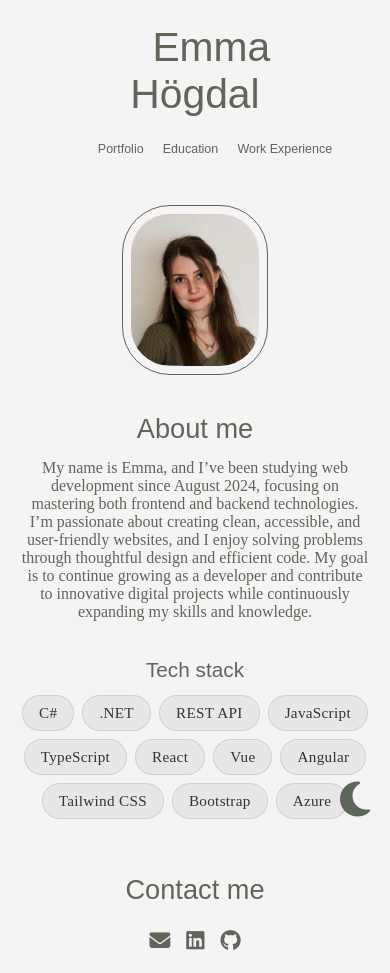
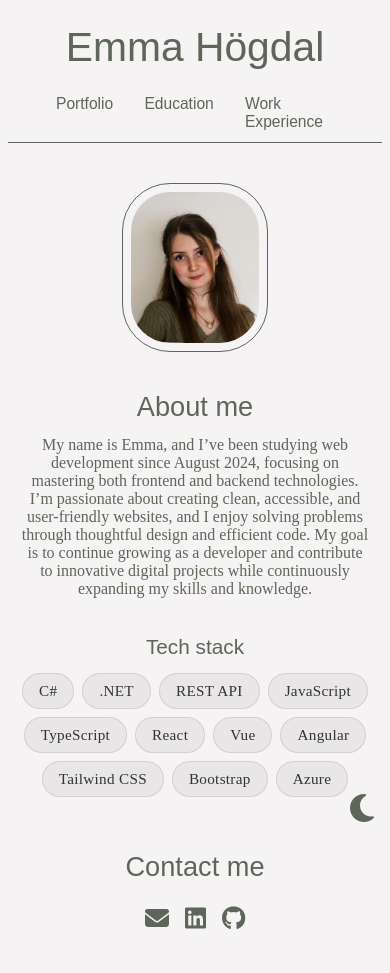
Before and after one commit to Dilemma98/emmahogdal, a React (Vite) app in the folder Frontend/: page /#/ in a window 390 px wide. Built offline with nearby package versions, Linux system fonts and the light colour scheme; a web font is replaced by a local one.

Commit message:
minor changes

```diff
--- a/Frontend/src/stylesheets/header.css
+++ b/Frontend/src/stylesheets/header.css
@@ -48,6 +48,10 @@ body.darkMode header{
     border-bottom: 1px solid white;
 }
 
+body.lightMode header{
+    border-bottom: 1px solid #4e5648e6;
+}
+
 @media screen and (max-width: 800px) {
     header{
         display: flex;
@@ -59,9 +63,15 @@ body.darkMode header{
         text-align: center;
     }
 
+    header a {
+        margin: 0 !important;
+    }
+
     .navBar ul{
-        gap: 2em;
-        font-size: 0.6em;
+        gap: 3em;
+        padding: 0em;
+        width: 100%;
+        font-size: 0.65em;
         margin-top: 0.8em;
         margin-left: auto;
         margin-right: auto;
--- a/Frontend/src/stylesheets/mainpart.css
+++ b/Frontend/src/stylesheets/mainpart.css
@@ -167,11 +167,12 @@ body:not(.darkMode) .tech-bubbles span:hover {
   }
 
   a {
-    font-size: 1.3em;
+    font-size: 1.5em;
   }
 
   .contactMe {
     margin-top: 3em;
+    margin-bottom: 2em;
   }
 }
 
--- a/Frontend/src/stylesheets/switch.css
+++ b/Frontend/src/stylesheets/switch.css
@@ -8,3 +8,9 @@
 .darkmodeLightmodeBtn:hover {
     cursor: pointer;
 }
+
+@media screen and (max-width: 800px) {
+    .darkmodeLightmodeBtn{
+        font-size: 2em;
+    }
+}
```
